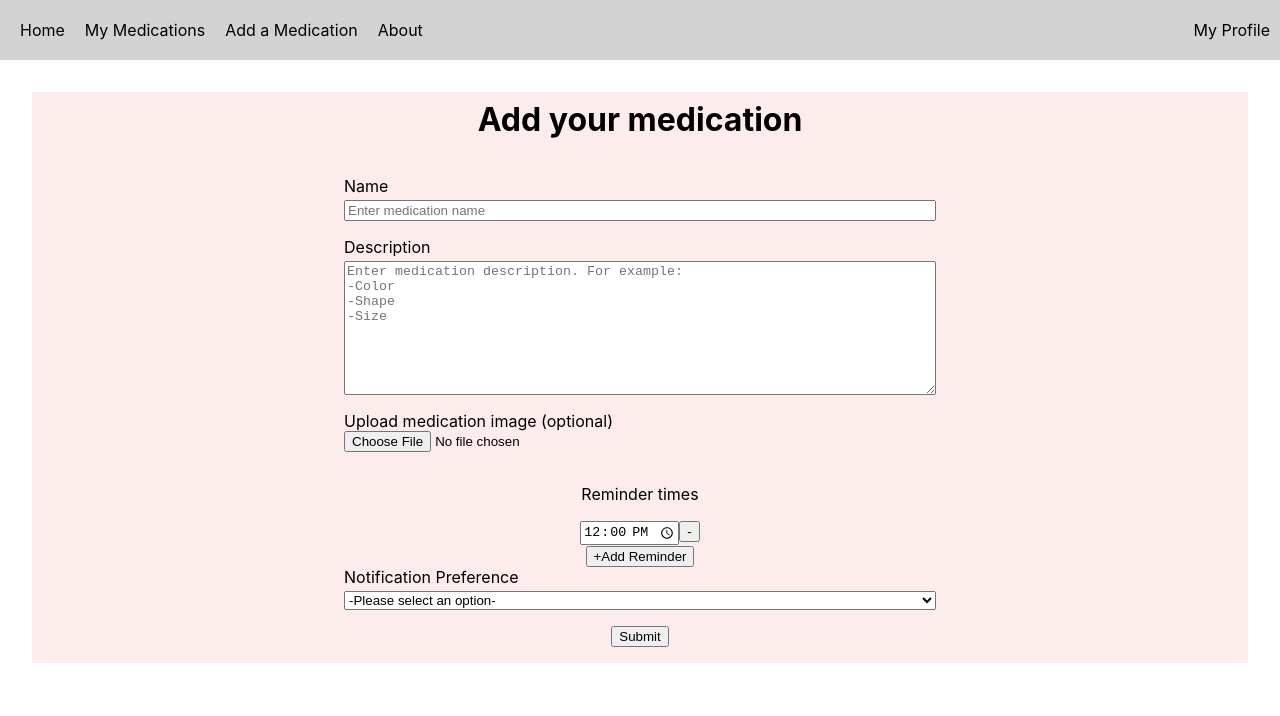
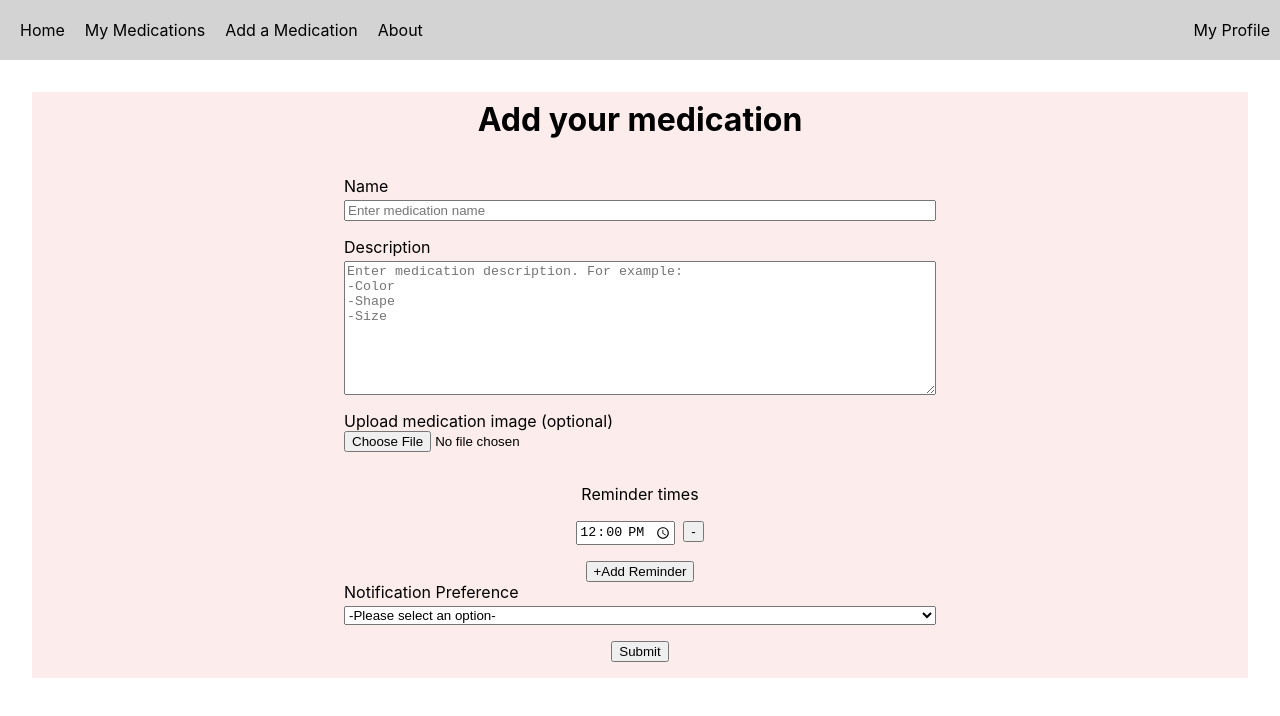
Before and after one commit to lizmeks/gm-pair-project, a React (Create React App) app: page /add in a window 1280 px wide. Shown: the top 716 px of the page. Built offline with nearby package versions, Linux system fonts and the light colour scheme.

Commit message:
some quick styling

```diff
--- a/src/components/Form/Form.styles.ts
+++ b/src/components/Form/Form.styles.ts
@@ -40,3 +40,14 @@ export const SelectInput = styled.select`
 export const SubmitButton = styled.button`
 
 `
+
+export const TimesContainer = styled.div`
+  margin-top: 0.5rem;
+`
+export const RemoveTimeButton = styled.button`
+  margin-left: .5rem;
+`
+
+export const AddTimeButton = styled.button`
+  margin-top: 1rem;
+`
--- a/src/components/Form/Form.tsx
+++ b/src/components/Form/Form.tsx
@@ -7,7 +7,10 @@ import {
   TextFieldInput,
   LargeTextFieldInput,
   SelectInput,
-  SubmitButton
+  SubmitButton,
+  TimesContainer,
+  RemoveTimeButton,
+  AddTimeButton
 } from './Form.styles'
 
 const Form = () => {
@@ -66,25 +69,25 @@ const Form = () => {
                 <div>
                   <p>Reminder times</p>
                   {props.values.times.map((_time, index) => (
-                    <div key={index}>
+                    <TimesContainer key={index}>
                       <Field
                         name={`times.${index}`}
                         type='time'
                       />
-                      <button
+                      <RemoveTimeButton
                         type='button'
                         onClick={() => arrayHelpers.remove(index)}
                       >
                         -
-                      </button>
-                    </div>
+                      </RemoveTimeButton>
+                    </TimesContainer>
                   ))}
-                  <button
+                  <AddTimeButton
                     type='button'
                     onClick={() => arrayHelpers.push('12:00')}
                   >
                     +Add Reminder
-                  </button>
+                  </AddTimeButton>
                 </div>
               )}
             />
```
